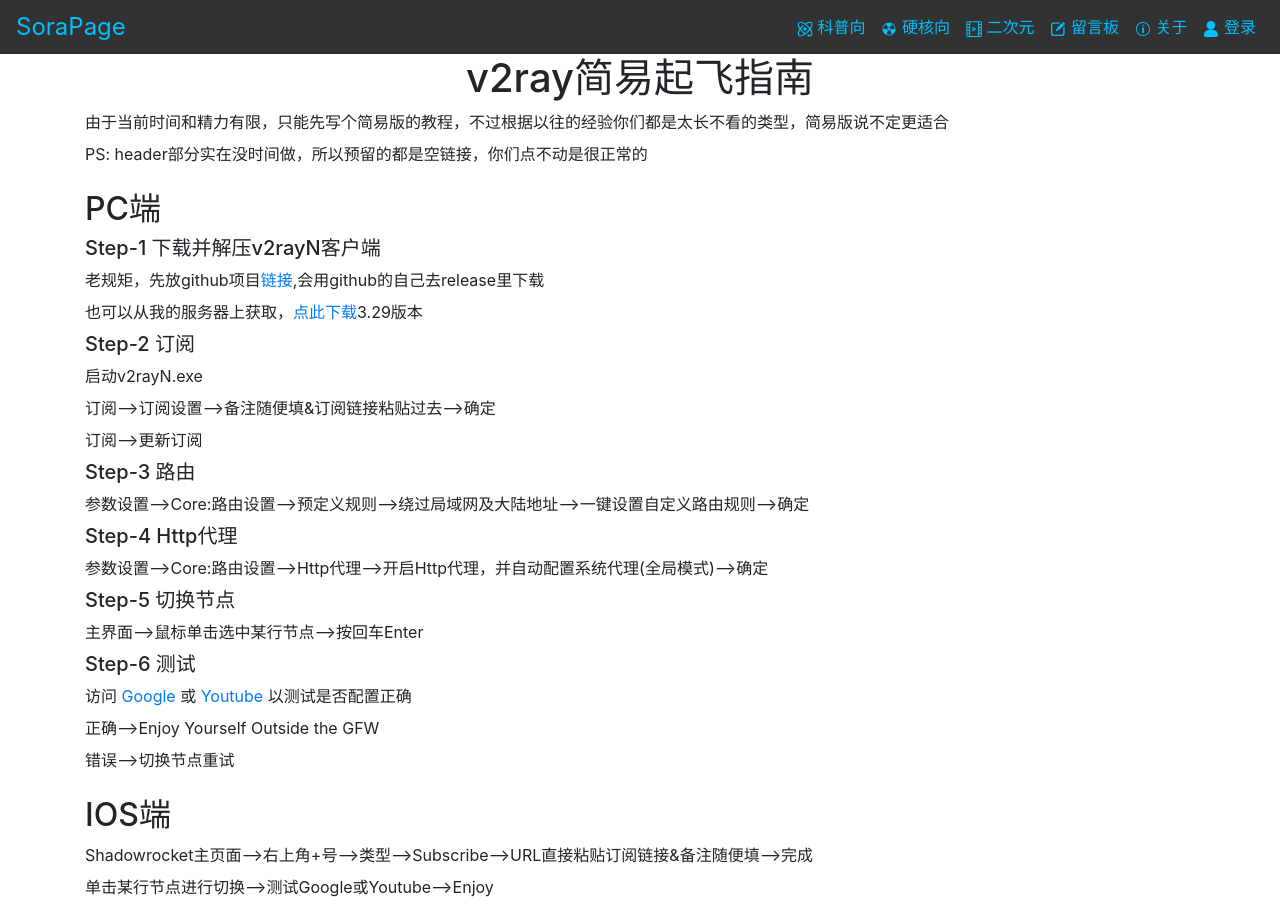
After one commit to Sora-Sou/SoraPage, a Flask app: page /v2ray/tutorial in a window 1280 px wide. The commit adds this page. Run offline with Flask 2, Linux system fonts and the light colour scheme; some libraries are stand-ins or nearby versions.

Commit message:
v2ray-1.0 正式版发布&添加简易教程

```diff
--- a/templates/header.html
+++ b/templates/header.html
@@ -77,7 +77,7 @@
                     关于
                 </a>
             </li>
-            {% if session['id'] %}
+            {% if session['uid'] %}
                 <li class="nav-item">
                     <div class="nav-link nav_header_link">
                         <div class="dropdown">
@@ -85,11 +85,11 @@
                             <div class="dropdown-menu dropdown-menu-left dropdown-menu-md-right" id="nav_header_user">
                                 <div class="dropdown-header" style="font-size: 1rem">
                                     <span class="text-dark">Hello,</span>
-                                    <span class="text-primary">{{ session['name'] }}</span>
+                                    <span class="text-primary">{{ session['user_name'] }}</span>
                                 </div>
                                 <div class="dropdown-divider"></div>
                                 <a class="dropdown-item" href="#">用户中心</a>
-                                <a class="dropdown-item" href="logout">注销</a>
+                                <a class="dropdown-item" href="/logout">注销</a>
                             </div>
                         </div>
                     </div>
--- a/v2ray/backend_template.py
+++ b/v2ray/backend_template.py
@@ -33,7 +33,6 @@
             return 0
         else:
             return num_in_value_reg.findall(traffic_str_tuple[0])[0]
-            # return data type is int
 
 
 def print_info(info):
--- a/v2ray/interface.html
+++ b/v2ray/interface.html
@@ -110,6 +110,7 @@
                             http://sorapage.com/v2ray/subscribe/{{ user_info['uuid'] }}
                         </a>
                     </p>
+                    <p>简易教程：<a href="/v2ray/tutorial" target="_blank">Link</a></p>
                 </div>
             </div>
         </div>
--- a/v2ray/v2ray.py
+++ b/v2ray/v2ray.py
@@ -1,4 +1,4 @@
-from flask import Blueprint, redirect, session, render_template, request, send_file, jsonify, current_app
+from flask import Blueprint, redirect, session, render_template, request, send_file, jsonify, current_app, abort
 from urllib.request import urlopen
 from datetime import datetime, timedelta
 import json
@@ -89,6 +89,19 @@
         sql_cursor.close()
         sql_connect.close()
     return render_template('interface.html', user_info=user_info, node_info=node_info, all_user_list=all_user_list)
+
+
+@v2ray.route('/tutorial')
+def tutorial():
+    return render_template('v2ray_tutorial.html')
+
+
+@v2ray.route('/clients/<file_name>')
+def get_clients(file_name):
+    if file_name == "v2rayN-Core.zip":
+        return send_file(os.path.join(current_app.root_path, 'v2ray/clients/v2rayN-Core.zip'))
+    else:
+        return abort(404)
 
 
 @v2ray.route('/subscribe/<uuid>')
--- /dev/null
+++ b/v2ray/v2ray_tutorial.html
@@ -0,0 +1,72 @@
+<!DOCTYPE html>
+<html>
+
+<head>
+    <meta charset="UTF-8">
+    <meta name="viewport" content="width=device-width, initial-scale=1.0">
+    <link rel="shortcut icon" href="{{ url_for('static', filename='img/soraport.ico') }}">
+    {% include 'libs.html' %}
+    <title>v2ray起飞指南</title>
+    <style>
+        p {
+            margin-bottom: 0.5rem;
+        }
+    </style>
+</head>
+
+<body>
+    {% include 'header.html' %}
+    <div class="container">
+        <article>
+            <section>
+                <h1 class="d-flex justify-content-center">v2ray简易起飞指南</h1>
+                <p>由于当前时间和精力有限，只能先写个简易版的教程，不过根据以往的经验你们都是太长不看的类型，简易版说不定更适合</p>
+                <p>PS: header部分实在没时间做，所以预留的都是空链接，你们点不动是很正常的</p>
+            </section>
+            <section class="my-4">
+                <h2>PC端</h2>
+                <section>
+                    <h5>Step-1 下载并解压v2rayN客户端</h5>
+                    <p>
+                        老规矩，先放github项目<a href="https://github.com/2dust/v2rayN" target="_blank">链接</a>,会用github的自己去release里下载
+                    </p>
+                    <p>
+                        也可以从我的服务器上获取，<a href="/v2ray/clients/v2rayN-Core.zip">点此下载</a>3.29版本
+                    </p>
+                </section>
+                <section>
+                    <h5>Step-2 订阅</h5>
+                    <p>启动v2rayN.exe</p>
+                    <p>订阅-->订阅设置-->备注随便填&订阅链接粘贴过去-->确定</p>
+                    <p>订阅-->更新订阅</p>
+                </section>
+                <section>
+                    <h5>Step-3 路由</h5>
+                    <p>参数设置-->Core:路由设置-->预定义规则-->绕过局域网及大陆地址-->一键设置自定义路由规则-->确定</p>
+                </section>
+                <section>
+                    <h5>Step-4 Http代理</h5>
+                    <p>参数设置-->Core:路由设置-->Http代理-->开启Http代理，并自动配置系统代理(全局模式)-->确定</p>
+                </section>
+                <section>
+                    <h5>Step-5 切换节点</h5>
+                    <p>主界面-->鼠标单击选中某行节点-->按回车Enter</p>
+                </section>
+                <section>
+                    <h5>Step-6 测试</h5>
+                    <p>访问<a href="https://google.com" target="_blank"> Google </a>或
+                        <a href="https://youtube.com" target="_blank">Youtube </a>以测试是否配置正确</p>
+                    <p>正确-->Enjoy Yourself Outside the GFW</p>
+                    <p>错误-->切换节点重试</p>
+                </section>
+            </section>
+            <section class="my-4">
+                <h2>IOS端</h2>
+                <p>Shadowrocket主页面-->右上角+号-->类型-->Subscribe-->URL直接粘贴订阅链接&备注随便填-->完成</p>
+                <p>单击某行节点进行切换-->测试Google或Youtube-->Enjoy</p>
+            </section>
+        </article>
+    </div>
+</body>
+
+</html>
```
Also changed, not shown: 1 other file.
